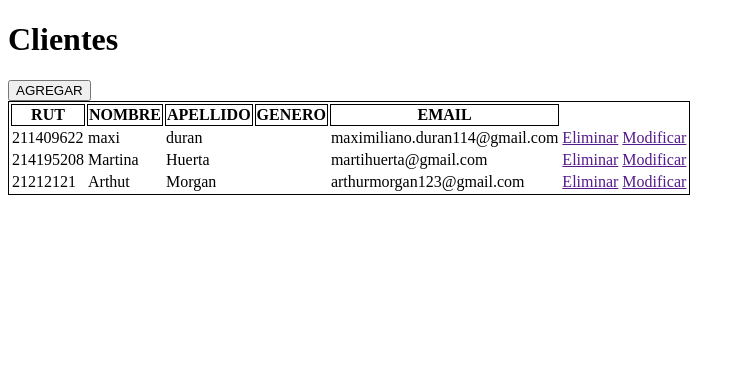
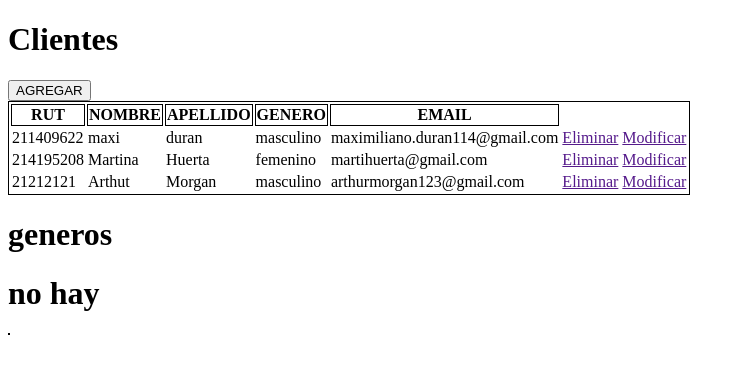
Before and after one commit to PROYECTO-WEB-DUOC/web-de-juegos-backend, a Django app: page /cliente/crud in a window 1280 px wide. Shown: the top 374 px of the page, without its empty margins (0-745 px from the left). Run offline with Django 4.2, Linux system fonts and the light colour scheme; data comes from the database, SQL or seed files in the repository; both versions use the stored data as it was after the commit; parts of the project's set-up code (start-up, migrations or seed data) failed here and were passed over.

Commit message:
ta dificil

```diff
--- a/cliente/admin.py
+++ b/cliente/admin.py
@@ -1,6 +1,6 @@
 from django.contrib import admin
-from .models import  Cliente
+from .models import Genero, Cliente
 # Register your models here.
 ##importamos para que aparezca en admin
-
+admin.site.register(Genero)
 admin.site.register(Cliente)
--- a/cliente/models.py
+++ b/cliente/models.py
@@ -5,6 +5,15 @@ class Cliente(models.Model):
     rut = models.CharField(primary_key=True, max_length=10)
     nombre = models.CharField(max_length=20)
     apellido_paterno = models.CharField(max_length=20)
+    id_genero = models.ForeignKey('Genero',on_delete=models.CASCADE, db_column='idGenero')
     email = models.EmailField(unique=True, max_length=100, blank=True, null=True)
+
     def __str__(self):
         return str(self.nombre)+" "+str(self.apellido_paterno)
+
+
+class Genero(models.Model):
+    id_genero = models.AutoField(db_column='idGenero', primary_key=True)
+    genero = models.CharField(max_length=20, blank=False, null=False)
+    def __str__(self):
+        return str(self.genero)
--- a/cliente/templates/cliente/crud.html
+++ b/cliente/templates/cliente/crud.html
@@ -32,6 +32,33 @@
 {% endif %}
 
 
+
+
+
+
 </table>
+
+<h1>generos</h1>
+<table style="border: 1px solid black;">
+  {% if generos %}
+  <th style="border: 1px solid black;">RUT</th>
+  <th style="border: 1px solid black;">NOMBRE</th>
+  <th style="border: 1px solid black;">APELLIDO</th>
+  <th style="border: 1px solid black;">GENERO</th>
+  <th style="border: 1px solid black;">EMAIL</th>
+  {% for genero in generos %}
+<tr>
+  <td >{{genero.rut}} </td>
+  <td>{{genero.nombre}}
+  <td>{{genero.apellido_paterno}}
+  <td>{{genero.id_genero}}
+  <td>{{genero.email}}
+  <td><a href="">Eliminar</a></td>
+  <td> <a href="">Modificar</a></td>
+</tr>
+  {% endfor %}
+  {% else %}
+  <h1>no hay</h1>
+{% endif %}
 </body>
 </html>
--- a/cliente/views.py
+++ b/cliente/views.py
@@ -11,6 +11,11 @@ def crud(request):
     clientes=Cliente.objects.all()
     context={'clientes': clientes}
     return render(request, 'cliente/crud.html', context)
+
+def genero(request):
+    generos=Genero.objects.all()
+    context={'generos': generos}
+    return render(request,'cliente/crud.html',context)
 
 def clientesAdd(request):
     context={'form': forms.ClienteForm()}
```
Also changed, not shown: cliente/templates/cliente/Registros/crearc.html (+10 -1 lines), db.sqlite3.
